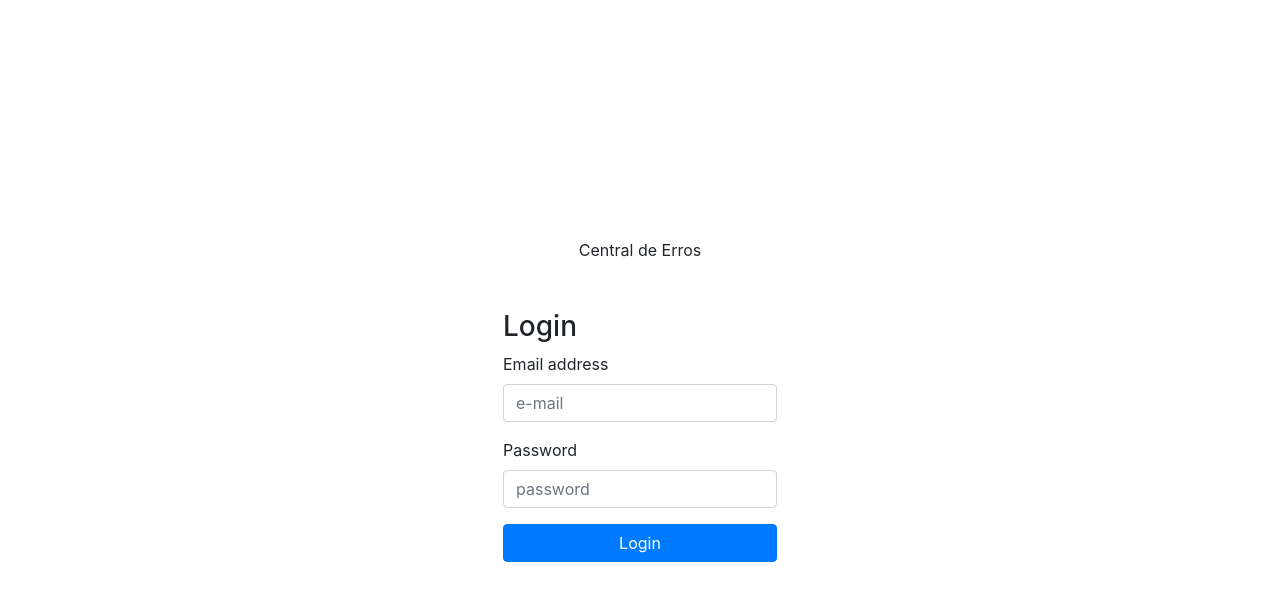
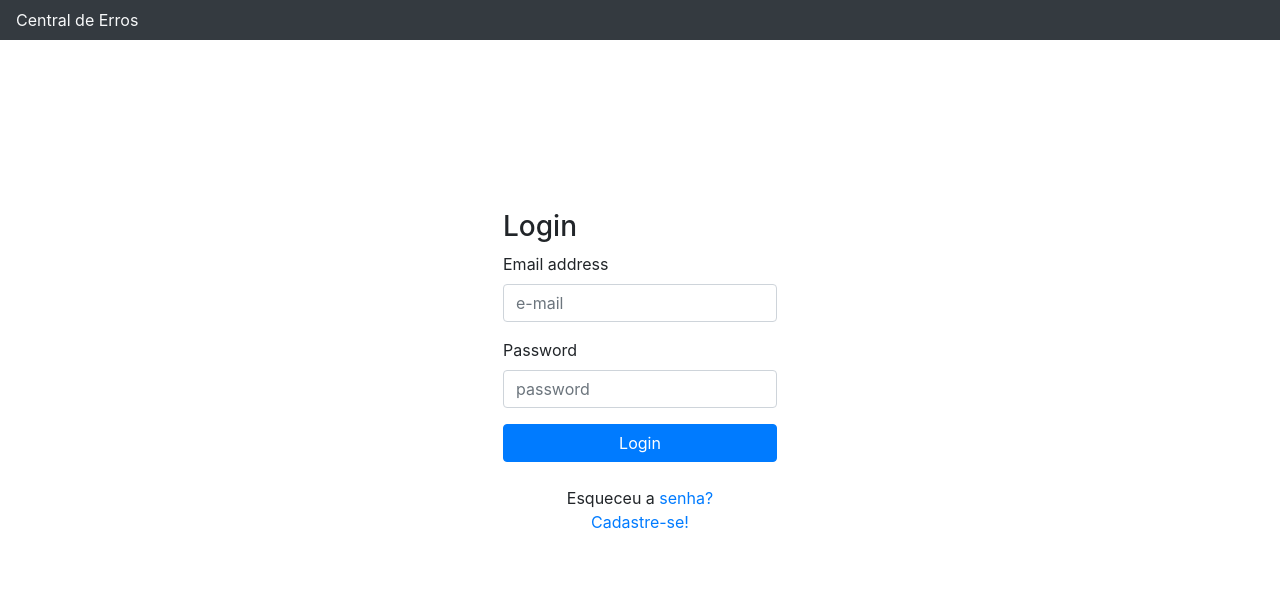
Before and after one commit to codenation-dev/squad-2-ad-java-guiabolso-1, a React (Create React App) app in the folder Front-End/central-erros/: page / in a window 1280 px wide. Shown: the top 600 px of the page. Built offline with nearby package versions, Linux system fonts and the light colour scheme; the HTML template or start-up script is replaced by a standard one.

Commit message:
form, link, login, forgot password components

```diff
--- a/Front-End/central-erros/src/App.js
+++ b/Front-End/central-erros/src/App.js
@@ -5,6 +5,7 @@ import '../node_modules/bootstrap/dist/css/bootstrap.min.css'
 import Login from './pages/Login'
 import SignUp from './pages/SignUp'
 import Home from './pages/Home'
+import ForgotPassword from './pages/ForgotPassword'
 
 function App() {
   return (
@@ -13,7 +14,8 @@ function App() {
         <Route exact path='/' component={Login} />
         <Route path="/sign-in" component={Login} />
         <Route path="/sign-up" component={SignUp} />
-        <Route path="/consulta" component={Home} />
+        <Route path="/home" component={Home} />
+        <Route path="/forgot-password" component={ForgotPassword} />
       </Switch>
     </Router>
   )
--- a/Front-End/central-erros/src/components/Form/index.js
+++ b/Front-End/central-erros/src/components/Form/index.js
@@ -6,17 +6,14 @@ const Form = (props) => {
     return (
         <form className="m-4" onSubmit={props.onSubmit}>
             <h3>{props.title}</h3>
-
             <div className="form-group">
                 <label>Email address</label>
                 <input type="email" className="form-control" placeholder="e-mail" />
             </div>
-
             <div className="form-group">
                 <label>Password</label>
                 <input type="password" className="form-control" placeholder="password" />
             </div>
-
             <button type="submit" className="btn btn-primary btn-block">{props.submit}</button>
         </form>
     )
--- /dev/null
+++ b/Front-End/central-erros/src/components/Link/index.js
@@ -0,0 +1,9 @@
+import React from 'react'
+
+const Link = (props) => {
+    return(
+        <span className={props.classLink}>{props.firstText}<a href={props.href}>{props.secondText}</a></span>
+    )
+}
+
+export default Link
--- a/Front-End/central-erros/src/pages/ForgotPassword/index.js
+++ b/Front-End/central-erros/src/pages/ForgotPassword/index.js
@@ -0,0 +1,11 @@
+import React, { Component } from "react";
+
+export default class ForgotPassword extends Component {
+    render() {
+        return (
+            <div>
+                <h3>React Forgot Password Component</h3>
+            </div>
+        );
+    }
+}
--- a/Front-End/central-erros/src/pages/Login/index.js
+++ b/Front-End/central-erros/src/pages/Login/index.js
@@ -1,21 +1,34 @@
 import React from "react";
 import Form from '../../components/Form'
 import Title from '../../components/Title'
+import Link from '../../components/Link'
 
 import './styles.css'
 
 const Login = () => {
 
     return (
-        <div className='containerLogin'>
+        <>
             <Title
-            classTitlePage="m-4"
-            titlePage="Central de Erros" />
-            <Form
-            title='Login'
-            submit='Login'
-             />
-        </div>
+                classTitlePage="navbar navbar-light text-light bg-dark"
+                titlePage="Central de Erros" />
+            <div className='containerLogin'>
+                <Form
+                    title='Login'
+                    submit='Login'
+                />
+                <Link
+                    firstText="Esqueceu a "
+                    secondText="senha?"
+                    href="http://localhost:3000/forgot-password"
+                />
+                <Link
+                    secondText="Cadastre-se!"
+                    href="http://localhost:3000/sign-up"
+                />
+
+            </div>
+        </>
     );
 
 }
--- a/Front-End/central-erros/src/pages/Login/styles.css
+++ b/Front-End/central-erros/src/pages/Login/styles.css
@@ -1,6 +1,6 @@
 .containerLogin {
-    width: 100vw;
-    height: 100vh;
+    width: 80vw;
+    height: 80vh;
     margin: auto;
     display: flex;
 	flex-direction: column;
```
